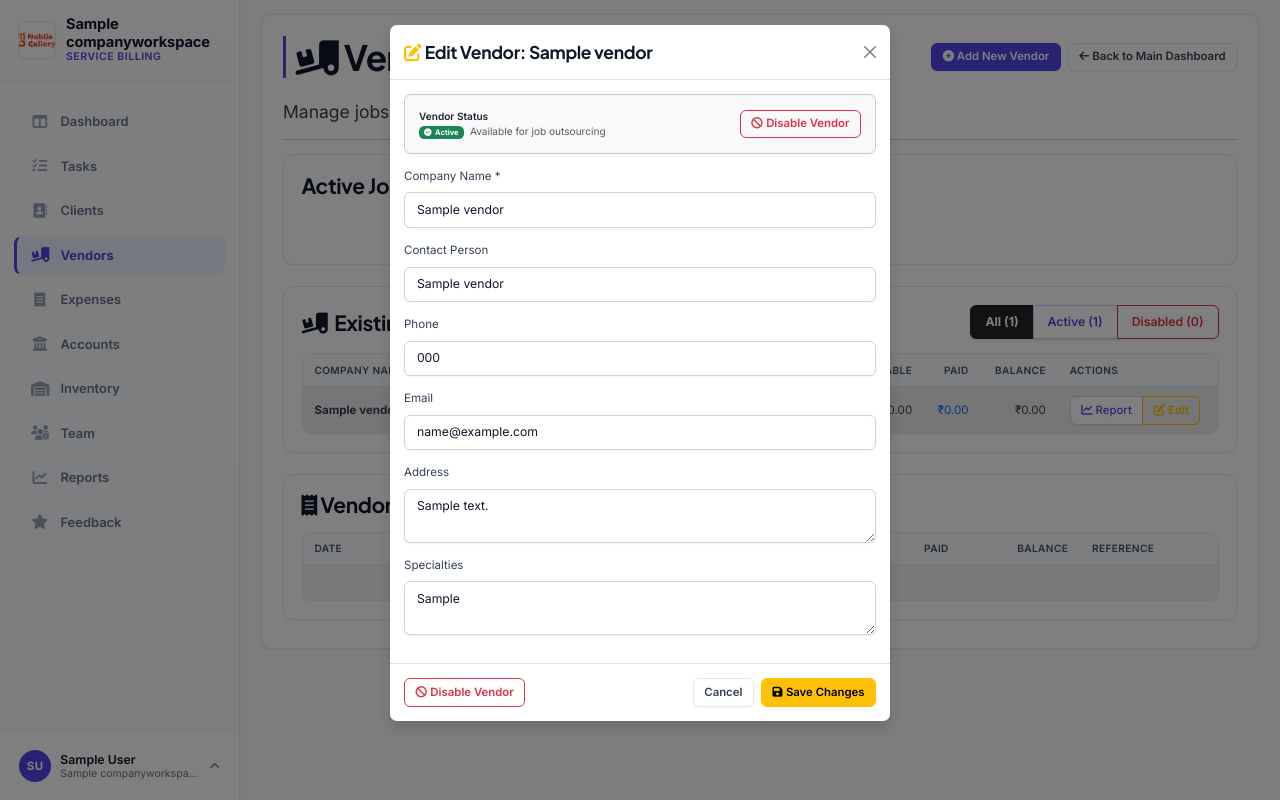
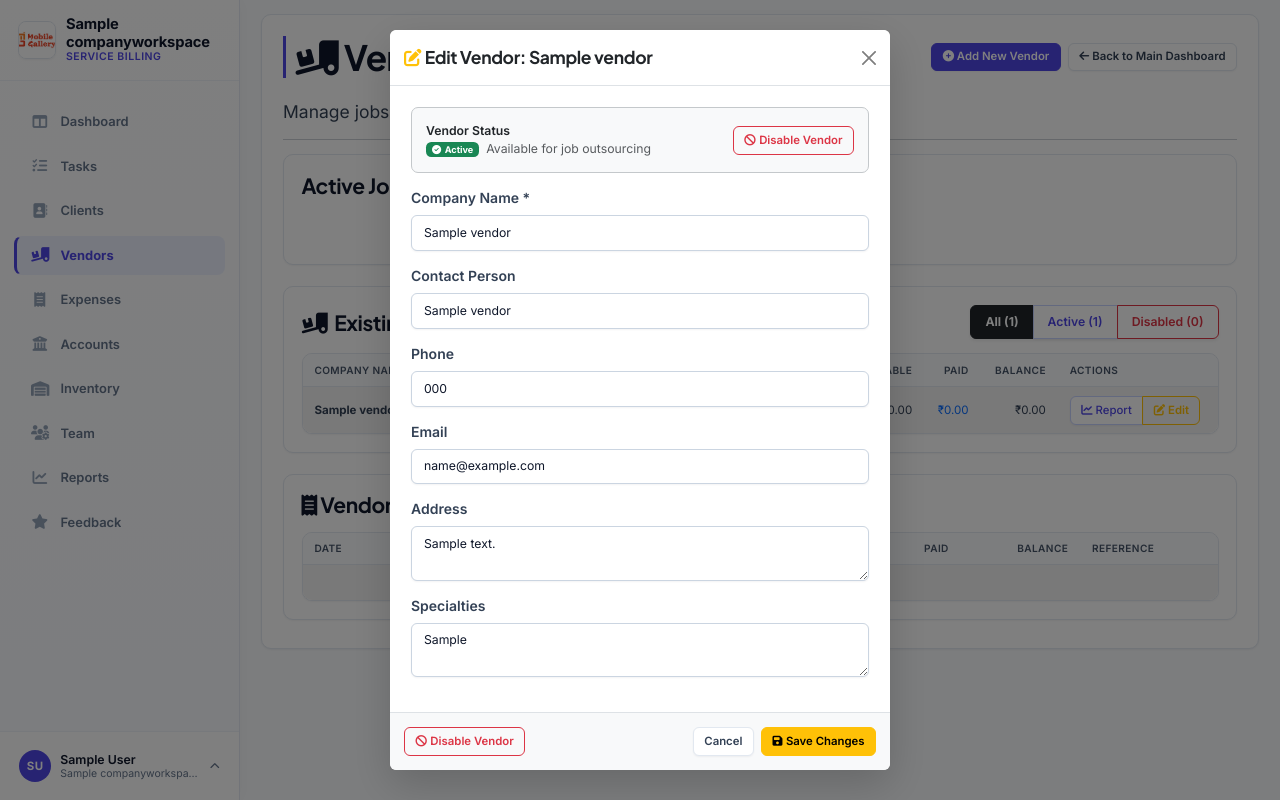
Before and after one commit to anasrawuthar-bit/botgi-project, a Django app: page /staff/vendors/ in a window 1280 px wide, after a click on "Edit". Run offline with Django 5.2, Linux system fonts and the light colour scheme; a user stored in the database is signed in; data comes from the database, SQL or seed files in the repository; tables that the repository leaves empty hold one stand-in row (values such as "Sample post"); data that the repository does not hold is empty; parts of the project's set-up code (start-up, migrations or seed data) failed here and were passed over; some libraries are stand-ins or nearby versions.

Commit message:
Fix vendor edit modal transparency and move modals outside table

```diff
--- a/job_tickets/templates/job_tickets/vendor_dashboard.html
+++ b/job_tickets/templates/job_tickets/vendor_dashboard.html
@@ -159,7 +159,7 @@
                 </thead>
                 <tbody>
                     {% for vendor in vendors %}
-                    <tr class="{% if not vendor.is_active %}opacity-75 bg-light{% endif %}">
+                    <tr class="{% if not vendor.is_active %}table-light text-muted{% endif %}">
                         <td>
                             <strong>{{ vendor.company_name }}</strong>
                             {% if not vendor.is_active %}
@@ -189,19 +189,28 @@
                                     <i class="fas fa-edit"></i> Edit
                                 </button>
                             </div>
+                        </td>
+                    </tr>
+                    {% endfor %}
+                </tbody>
+            </table>
+        </div>
 
+        <!-- Vendor Modals (Rendered outside table to prevent opacity inheritance and clipping) -->
+        {% for vendor in vendors %}
+            <!-- Edit Vendor Modal -->
             <div class="modal fade" id="editVendorModal{{ vendor.id }}" tabindex="-1" aria-labelledby="editVendorModalLabel{{ vendor.id }}" aria-hidden="true">
-                                <div class="modal-dialog">
-                                    <div class="modal-content shadow border-0">
-                                        <div class="modal-header">
-                                            <h5 class="modal-title fw-bold" id="editVendorModalLabel{{ vendor.id }}">
+                <div class="modal-dialog modal-dialog-centered">
+                    <div class="modal-content bg-white shadow-lg border-0" style="background-color: #ffffff !important;">
+                        <div class="modal-header bg-white border-bottom">
+                            <h5 class="modal-title fw-bold text-dark" id="editVendorModalLabel{{ vendor.id }}">
                                 <i class="fas fa-edit me-1 text-warning"></i>Edit Vendor: {{ vendor.company_name }}
                             </h5>
                             <button type="button" class="btn-close" data-bs-dismiss="modal" aria-label="Close"></button>
                         </div>
                         <form method="post" action="{% url 'edit_vendor' vendor.id %}">
                             {% csrf_token %}
-                                            <div class="modal-body">
+                            <div class="modal-body bg-white p-4" style="background-color: #ffffff !important;">
                                 <!-- Vendor Status & Disable Option inside Edit -->
                                 <div class="p-3 mb-3 rounded-3 border {% if vendor.is_active %}bg-light border-secondary-subtle{% else %}bg-danger bg-opacity-10 border-danger border-opacity-25{% endif %} d-flex justify-content-between align-items-center">
                                     <div>
@@ -230,31 +239,31 @@
                                 </div>
 
                                 <div class="mb-3">
-                                                    <label for="company_name_{{ vendor.id }}" class="form-label">Company Name *</label>
+                                    <label for="company_name_{{ vendor.id }}" class="form-label fw-semibold">Company Name *</label>
                                     <input type="text" class="form-control" id="company_name_{{ vendor.id }}" name="company_name" value="{{ vendor.company_name }}" required>
                                 </div>
                                 <div class="mb-3">
-                                                    <label for="name_{{ vendor.id }}" class="form-label">Contact Person</label>
+                                    <label for="name_{{ vendor.id }}" class="form-label fw-semibold">Contact Person</label>
                                     <input type="text" class="form-control" id="name_{{ vendor.id }}" name="name" value="{{ vendor.name }}">
                                 </div>
                                 <div class="mb-3">
-                                                    <label for="phone_{{ vendor.id }}" class="form-label">Phone</label>
+                                    <label for="phone_{{ vendor.id }}" class="form-label fw-semibold">Phone</label>
                                     <input type="text" class="form-control" id="phone_{{ vendor.id }}" name="phone" value="{{ vendor.phone }}">
                                 </div>
                                 <div class="mb-3">
-                                                    <label for="email_{{ vendor.id }}" class="form-label">Email</label>
+                                    <label for="email_{{ vendor.id }}" class="form-label fw-semibold">Email</label>
                                     <input type="email" class="form-control" id="email_{{ vendor.id }}" name="email" value="{{ vendor.email }}">
                                 </div>
                                 <div class="mb-3">
-                                                    <label for="address_{{ vendor.id }}" class="form-label">Address</label>
+                                    <label for="address_{{ vendor.id }}" class="form-label fw-semibold">Address</label>
                                     <textarea class="form-control" id="address_{{ vendor.id }}" name="address" rows="2">{{ vendor.address }}</textarea>
                                 </div>
                                 <div class="mb-3">
-                                                    <label for="specialties_{{ vendor.id }}" class="form-label">Specialties</label>
+                                    <label for="specialties_{{ vendor.id }}" class="form-label fw-semibold">Specialties</label>
                                     <textarea class="form-control" id="specialties_{{ vendor.id }}" name="specialties" rows="2">{{ vendor.specialties }}</textarea>
                                 </div>
                             </div>
-                                            <div class="modal-footer d-flex justify-content-between">
+                            <div class="modal-footer bg-light d-flex justify-content-between">
                                 <div>
                                     {% if vendor.is_active %}
                                         <button type="button" class="btn btn-outline-danger btn-sm" onclick="toggleVendorStatus({{ vendor.id }}, '{{ vendor.company_name|escapejs }}', false, {{ vendor.active_jobs_count }})">
@@ -279,18 +288,21 @@
             </div>
 
             {% if vendor.total_balance > 0 %}
+            <!-- Payment Vendor Modal -->
             <div class="modal fade" id="paymentVendorModal{{ vendor.id }}" tabindex="-1" aria-labelledby="paymentVendorModalLabel{{ vendor.id }}" aria-hidden="true">
-                                <div class="modal-dialog">
-                                    <div class="modal-content">
-                                        <div class="modal-header">
-                                            <h5 class="modal-title" id="paymentVendorModalLabel{{ vendor.id }}">Record Payment - {{ vendor.company_name }}</h5>
+                <div class="modal-dialog modal-dialog-centered modal-lg">
+                    <div class="modal-content bg-white shadow-lg border-0" style="background-color: #ffffff !important;">
+                        <div class="modal-header bg-white border-bottom">
+                            <h5 class="modal-title fw-bold text-dark" id="paymentVendorModalLabel{{ vendor.id }}">
+                                <i class="fas fa-money-bill-wave me-1 text-success"></i>Record Payment - {{ vendor.company_name }}
+                            </h5>
                             <button type="button" class="btn-close" data-bs-dismiss="modal" aria-label="Close"></button>
                         </div>
                         <form method="post" action="{% url 'record_vendor_payment' vendor.id %}">
                             {% csrf_token %}
                             <input type="hidden" name="next" value="{{ request.get_full_path }}">
-                                            <div class="modal-body">
-                                                <div class="row g-3 mb-3">
+                            <div class="modal-body bg-white p-4" style="background-color: #ffffff !important;">
+                                <div class="row g-3 mb-3 p-3 bg-light rounded border">
                                     <div class="col-md-4">
                                         <div class="small text-muted">Payable</div>
                                         <div class="fw-bold">&#8377;{{ vendor.total_payable|floatformat:2 }}</div>
@@ -306,22 +318,22 @@
                                 </div>
 
                                 <div class="mb-2">
-                                                    <label class="form-label">Allocation</label>
+                                    <label class="form-label fw-semibold">Allocation</label>
                                     <div class="btn-group w-100" role="group" aria-label="Vendor payment allocation">
                                         <input type="radio" class="btn-check payment-scope-radio" name="payment_scope" id="payment_scope_bulk_{{ vendor.id }}" value="bulk" data-vendor-id="{{ vendor.id }}" checked>
                                         <label class="btn btn-outline-primary" for="payment_scope_bulk_{{ vendor.id }}">
-                                                            <i class="fas fa-layer-group"></i> Auto Allocate
+                                            <i class="fas fa-layer-group me-1"></i> Auto Allocate
                                         </label>
                                         <input type="radio" class="btn-check payment-scope-radio" name="payment_scope" id="payment_scope_single_{{ vendor.id }}" value="single" data-vendor-id="{{ vendor.id }}">
                                         <label class="btn btn-outline-secondary" for="payment_scope_single_{{ vendor.id }}">
-                                                            <i class="fas fa-tasks"></i> Specific Job
+                                            <i class="fas fa-tasks me-1"></i> Specific Job
                                         </label>
                                     </div>
                                 </div>
                                 <div class="small text-muted mb-3">Auto Allocate settles oldest pending job balances first.</div>
 
                                 <div class="mb-3 d-none" data-payment-specific-job="{{ vendor.id }}">
-                                                    <label class="form-label" for="payment_service_{{ vendor.id }}">Specific Job Balance</label>
+                                    <label class="form-label fw-semibold" for="payment_service_{{ vendor.id }}">Specific Job Balance</label>
                                     <select class="form-select" id="payment_service_{{ vendor.id }}" name="specialized_service_id">
                                         {% for service in vendor.outstanding_services %}
                                             <option value="{{ service.id }}">
@@ -333,18 +345,18 @@
 
                                 <div class="row g-3">
                                     <div class="col-md-6">
-                                                        <label class="form-label" for="payment_amount_{{ vendor.id }}">Payment Amount</label>
+                                        <label class="form-label fw-semibold" for="payment_amount_{{ vendor.id }}">Payment Amount</label>
                                         <div class="input-group">
                                             <span class="input-group-text">&#8377;</span>
                                             <input type="number" class="form-control" id="payment_amount_{{ vendor.id }}" name="payment_amount" step="0.01" min="0.01" max="{{ vendor.total_balance|floatformat:2 }}" placeholder="{{ vendor.total_balance|floatformat:2 }}" required>
                                         </div>
                                     </div>
                                     <div class="col-md-6">
-                                                        <label class="form-label" for="payment_date_{{ vendor.id }}">Date</label>
+                                        <label class="form-label fw-semibold" for="payment_date_{{ vendor.id }}">Date</label>
                                         <input type="date" class="form-control" id="payment_date_{{ vendor.id }}" name="payment_date" value="{{ today_date }}" required>
                                     </div>
                                     <div class="col-md-6">
-                                                        <label class="form-label" for="payment_account_{{ vendor.id }}">
+                                        <label class="form-label fw-semibold" for="payment_account_{{ vendor.id }}">
                                             <i class="fas fa-wallet text-secondary me-1"></i> Paid From Account
                                         </label>
                                         <select class="form-select payment-account-select" id="payment_account_{{ vendor.id }}" name="financial_account" data-vendor-id="{{ vendor.id }}" required>
@@ -362,19 +374,19 @@
                                         </select>
                                     </div>
                                     <div class="col-md-6">
-                                                        <label class="form-label" for="reference_no_{{ vendor.id }}">Reference</label>
+                                        <label class="form-label fw-semibold" for="reference_no_{{ vendor.id }}">Reference</label>
                                         <input type="text" class="form-control" id="reference_no_{{ vendor.id }}" name="reference_no" placeholder="Optional">
                                     </div>
                                     <div class="col-12">
-                                                        <label class="form-label" for="payment_notes_{{ vendor.id }}">Notes</label>
+                                        <label class="form-label fw-semibold" for="payment_notes_{{ vendor.id }}">Notes</label>
                                         <input type="text" class="form-control" id="payment_notes_{{ vendor.id }}" name="notes" placeholder="Optional">
                                     </div>
                                 </div>
                             </div>
-                                            <div class="modal-footer">
-                                                <button type="button" class="btn btn-secondary" data-bs-dismiss="modal">Cancel</button>
-                                                <button type="submit" class="btn btn-success">
-                                                    <i class="fas fa-save"></i> Save Payment
+                            <div class="modal-footer bg-light">
+                                <button type="button" class="btn btn-secondary btn-sm" data-bs-dismiss="modal">Cancel</button>
+                                <button type="submit" class="btn btn-success btn-sm fw-semibold">
+                                    <i class="fas fa-save me-1"></i> Save Payment
                                 </button>
                             </div>
                         </form>
@@ -382,12 +394,7 @@
                 </div>
             </div>
             {% endif %}
-                        </td>
-                    </tr>
         {% endfor %}
-                </tbody>
-            </table>
-        </div>
         {% else %}
         <div class="alert alert-info">
             <i class="fas fa-info-circle"></i> No vendors found. Add your first vendor using the Add New Vendor button.
```
Lines whose indentation alone changed are shown as unchanged.
